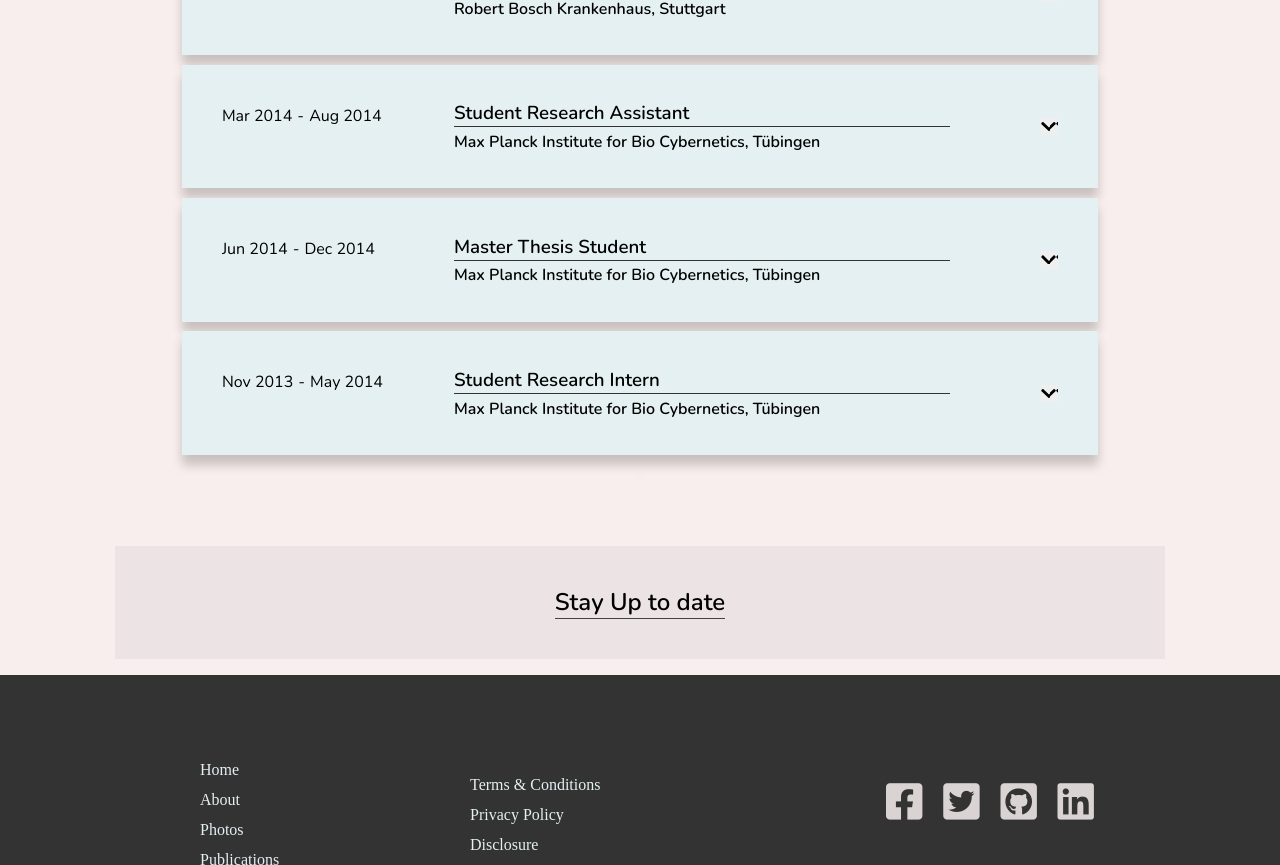
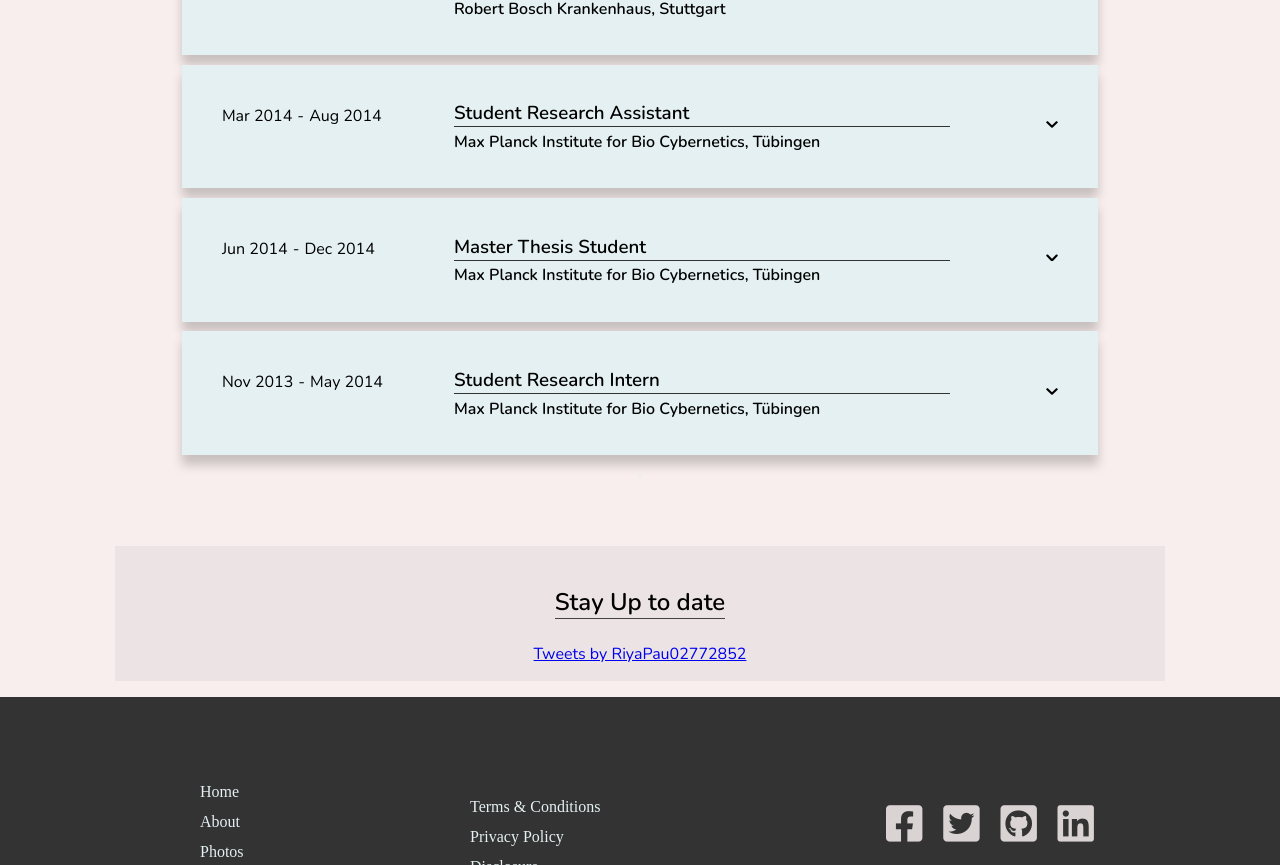
Before and after one commit to simarmannsingh/riya_paul, a React (Create React App) app: page / in a window 1280 px wide. Shown: the part 1567-2432 px from the top of the page. Built offline with nearby package versions, Linux system fonts and the light colour scheme.

Commit message:
Turned on Twitter_Timeline which was turned off for development.

```diff
--- a/src/components/Accordian/Accordian.css
+++ b/src/components/Accordian/Accordian.css
@@ -5,6 +5,7 @@
 
   .accordian{
     background-color: #e4f0f1;
+    /* background-color: #E7E2E2; */
     box-shadow: 0 10px 10px rgba(0, 0, 0, 0.2);
     grid-template-columns: 2fr 4fr 1fr;
     /* place-items: center;                 --> Centers anything inside a grid container*/
@@ -23,9 +24,10 @@
 {
     background-image: url(../../assets/down.svg);
     position: absolute;
+    background-color: transparent;
     border: none;
-    width: 1.3em;
-    height: 1.3em;
+    width: 0.9em;
+    height: 1em;
     color: #333;
     top: 4em;
     right: 5em;
--- a/src/pages/HomePage.jsx
+++ b/src/pages/HomePage.jsx
@@ -4,7 +4,7 @@ import Riya from "../assets/riya.jpg";
 import avatar from "../assets/bg_blob.svg"
 import Accordian from '../components/Accordian/Accordian';
 import Footer from '../components/Footer/Footer'
-// import Twittertimeline from '../components/Twittertimeline';
+import Twittertimeline from '../components/Twittertimeline';
 
 const HomePage = () => {
     return (
@@ -49,7 +49,7 @@ const HomePage = () => {
             </section>
             <section className="container sec2 flex tweets">
                 <h2>Stay Up to date</h2>
-                {/* <Twittertimeline/> */}
+                <Twittertimeline/>
             </section>
             <Footer/>
         </div>
```
